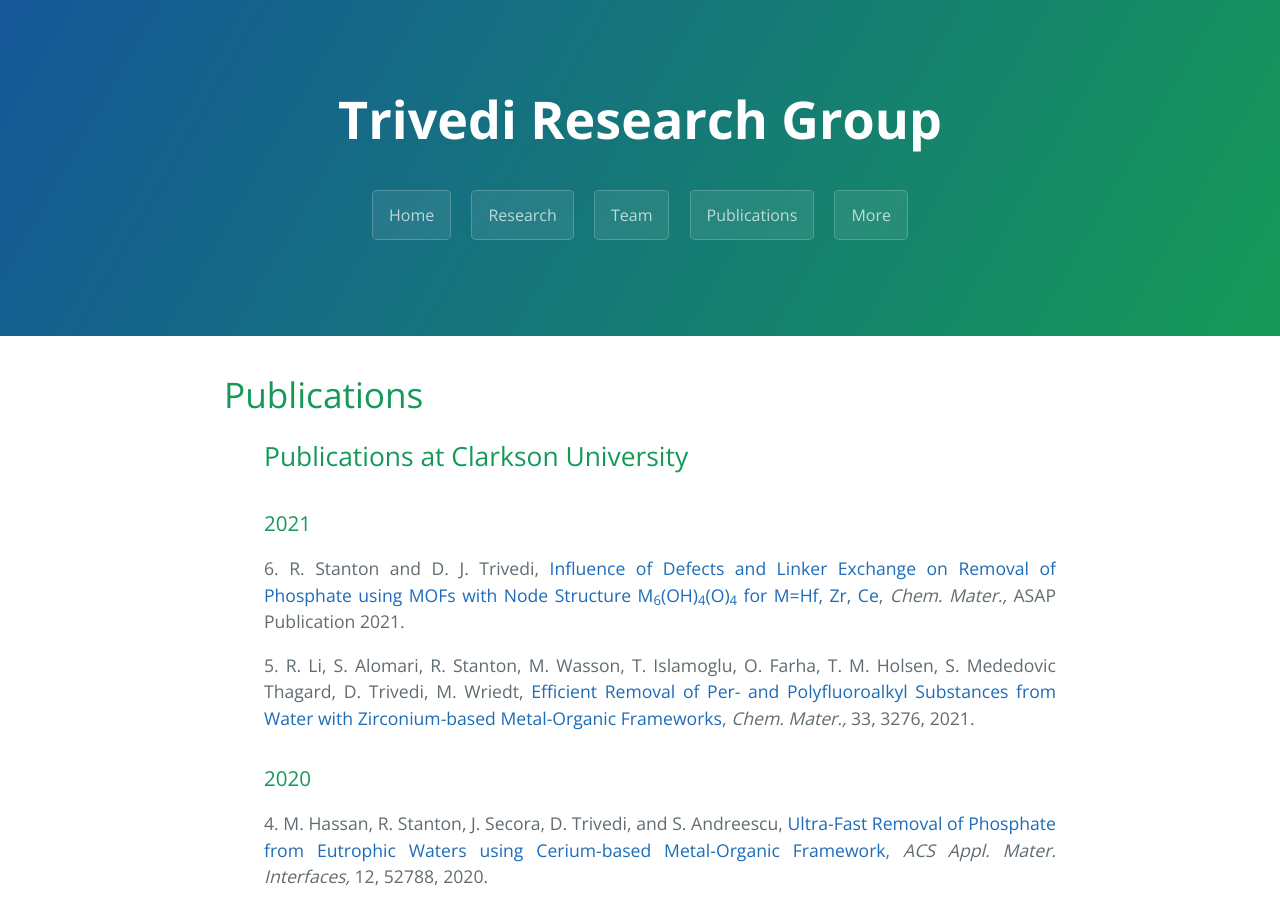
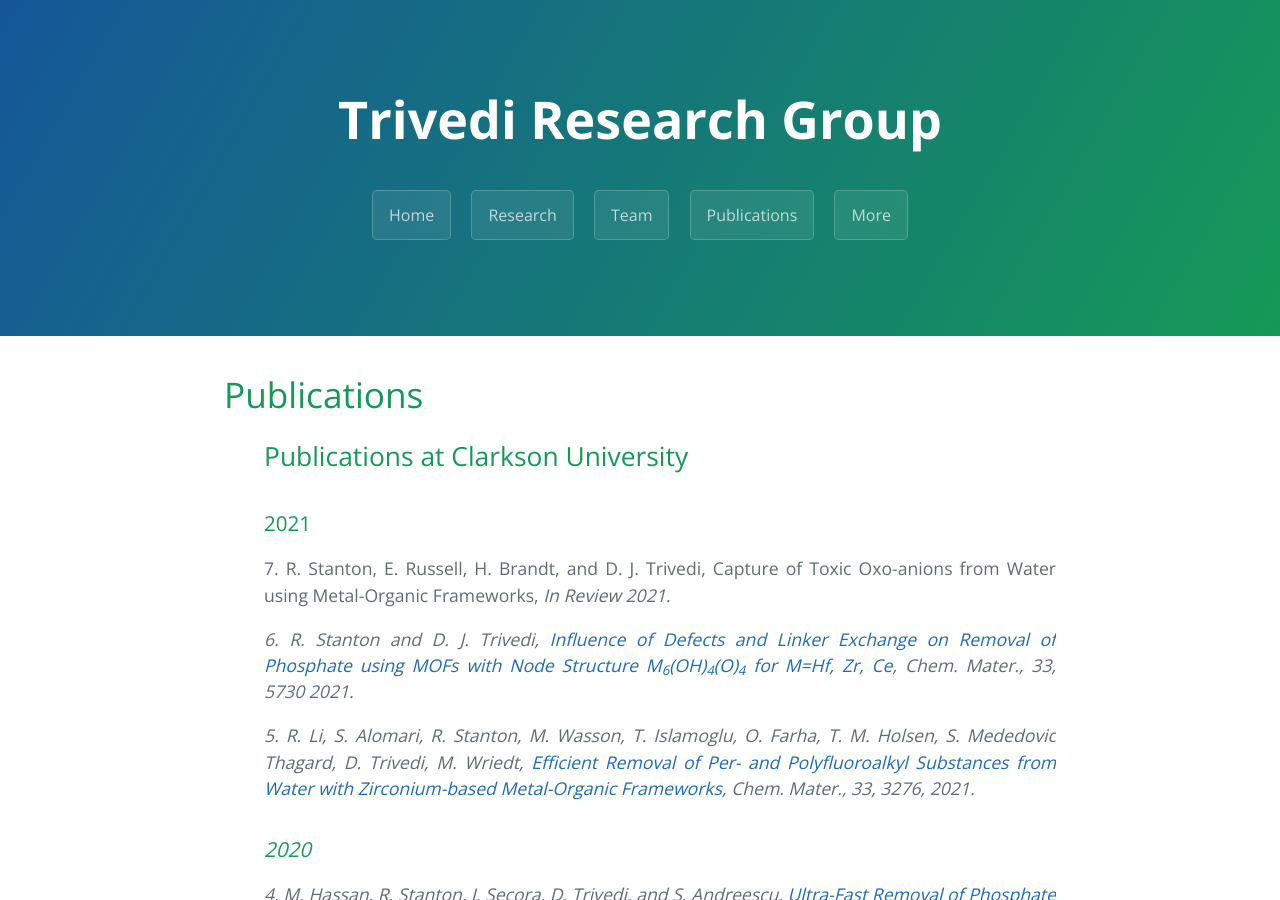
Before and after one commit to dharatrivedi/dharatrivedi.github.io, a Jekyll site: the page built from publication.html, in a window 1280 px wide and 900 px high. Built offline with Jekyll 4.4.1, drawn with Linux system fonts in a browser that asks for light colours.

Commit message:
Update publication.html

```diff
--- a/publication.html
+++ b/publication.html
@@ -8,7 +8,9 @@ title: {{ site.name }}
   <ul class="clearfix" style="text-align:justify">
     <h2>Publications at Clarkson University</h2>
     <h3>2021</h3>
-      6. R. Stanton and D. J. Trivedi, <a href="https://doi.org/10.1021/acs.chemmater.1c01521"> Influence of Defects and Linker Exchange on Removal of Phosphate using MOFs with Node Structure M<sub>6</sub>(OH)<sub>4</sub>(O)<sub>4</sub> for M=Hf, Zr, Ce</a>, <i> Chem. Mater.,</i> ASAP Publication 2021.<br />
+      7. R. Stanton, E. Russell, H. Brandt, and D. J. Trivedi, Capture of Toxic Oxo-anions from Water using Metal-Organic Frameworks, <i> In Review 2021.<br />
+      <p> </p>
+      6. R. Stanton and D. J. Trivedi, <a href="https://doi.org/10.1021/acs.chemmater.1c01521"> Influence of Defects and Linker Exchange on Removal of Phosphate using MOFs with Node Structure M<sub>6</sub>(OH)<sub>4</sub>(O)<sub>4</sub> for M=Hf, Zr, Ce</a>, <i> Chem. Mater.,</i> 33, 5730 2021.<br />
       <p> </p>
       5. R. Li, S. Alomari, R. Stanton, M. Wasson, T. Islamoglu, O. Farha, T. M. Holsen, S. Mededovic Thagard, D. Trivedi, M. Wriedt, <a href="https://doi.org/10.1021/acs.chemmater.1c00324"> Efficient Removal of Per- and Polyfluoroalkyl Substances from Water with Zirconium-based Metal-Organic Frameworks</a>, <i> Chem. Mater.,</i> 33, 3276, 2021.<br />
       <p> </p>
```
